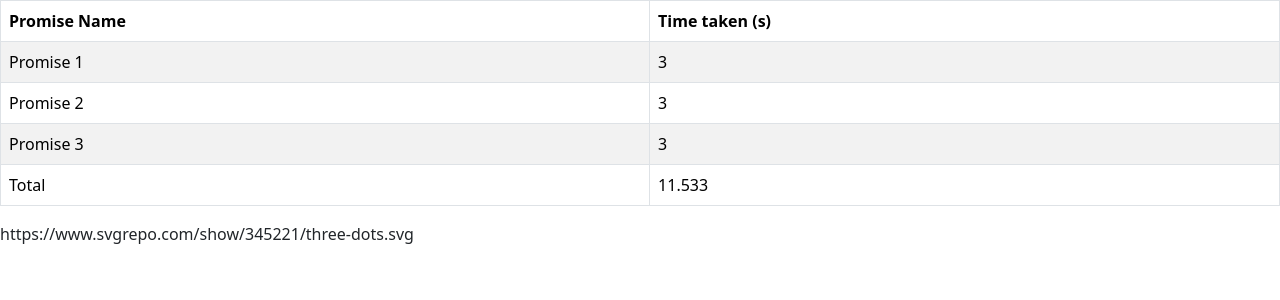
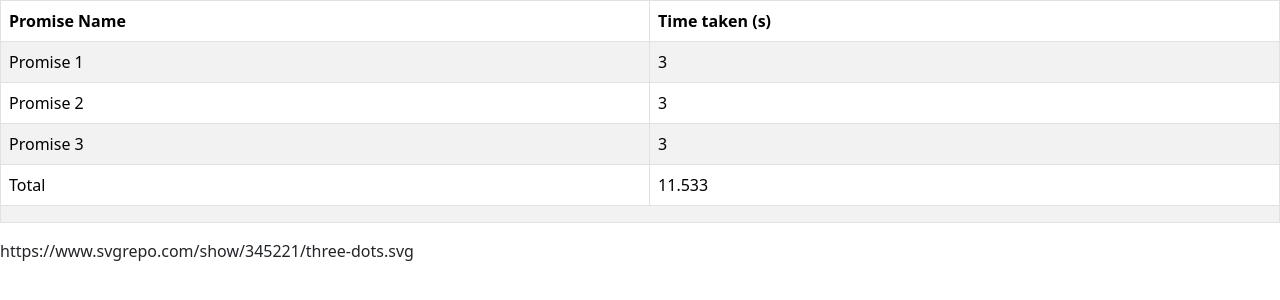
Before and after one commit to acciojob/wait-for-multiple-promises-Shivaksk119, a website: page main.html in a window 1280 px wide. Drawn offline with nearby package versions, Linux system fonts and the light colour scheme.

Commit message:
created a submission

```diff
--- a/main.html
+++ b/main.html
@@ -22,7 +22,7 @@
       </thead>
       <tbody id="output">
 		  <tr id="loading">
-			  <th colspan='2'>Loading...</th>
+			  <td colspan='2'>Loading...</td>
 		  </tr>
 	  </tbody>
     </table>https://www.svgrepo.com/show/345221/three-dots.svg
--- a/script.js
+++ b/script.js
@@ -14,15 +14,22 @@ let tableBody = document.getElementById('output')
 
 
 Promise.all([promise1,promise2,promise3]).then((times)=>{
-	let thElem = document.querySelector("#loading th").remove();
+	let thElem = document.querySelector("#loading td").innerHTML="";
+	let trElem = document.getElementById("loading")
 	//tableBody.deleteRow(0)
 	for(let i=0;i<3;i++){
+		// let tdElem1 = document.createElement("td");
+		// let tdElem2 = document.createElement("td");
+		// tdElem1.innerHTML = `Promise ${i+1}`;
+		// tdElem2.innerHTML = Math.floor(times[i])
+		// trElem.appendChild(tdElem1);
+		// trElem.appendChild(tdElem2);
 		let row = tableBody.insertRow(i);
 		let cell1 = row.insertCell(0);
 		let cell2 = row.insertCell(1);
 
-		cell1.innerHTML = `Promise ${i+1}`
-		cell2.innerHTML = Math.floor(times[i])
+		cell1.innerHTML = `Promise ${i+1}`;
+		cell2.innerHTML = Math.floor(times[i]);
 	}
 
 	//fourth row
```
